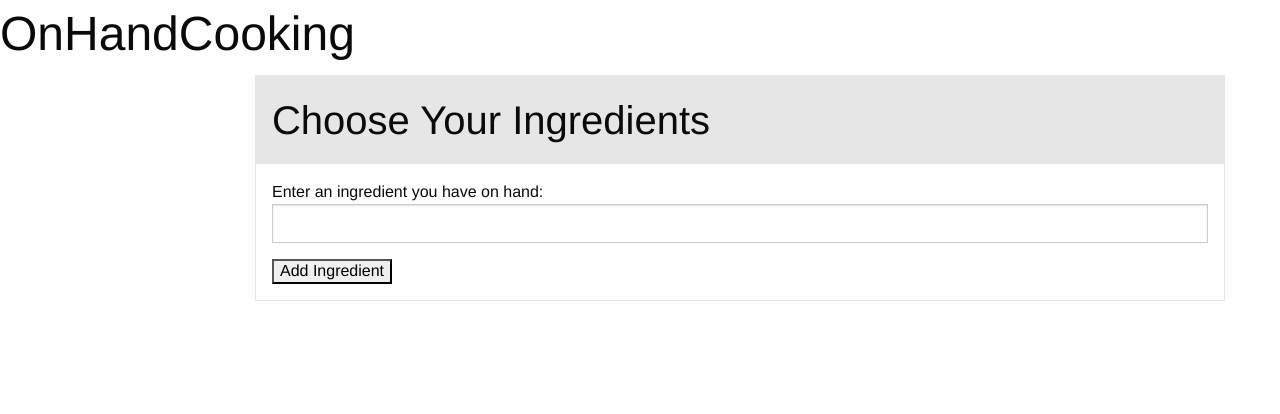
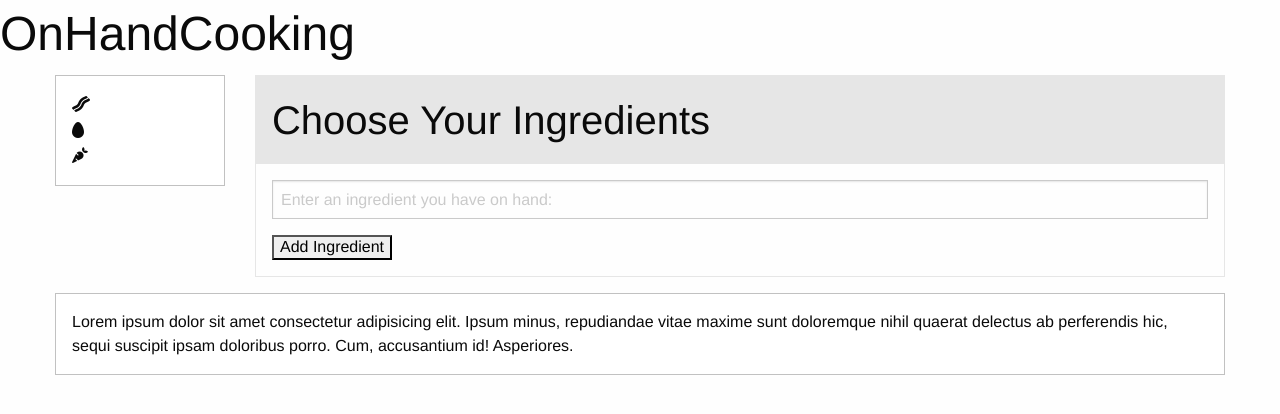
Before and after one commit to cookItAndDontBurnIt/onHandCooking, a plain HTML site: page index.html in a window 1280 px wide. Drawn offline with nearby package versions, Linux system fonts and the light colour scheme.

Commit message:
added containers for ingredient icons and recipes

```diff
--- a/index.html
+++ b/index.html
@@ -12,6 +12,12 @@
       integrity="sha256-ogmFxjqiTMnZhxCqVmcqTvjfe1Y/ec4WaRj/aQPvn+I="
       crossorigin="anonymous"
     />
+    <link
+      rel="stylesheet"
+      href="https://cdnjs.cloudflare.com/ajax/libs/font-awesome/5.15.3/css/all.min.css"
+      integrity="sha512-iBBXm8fW90+nuLcSKlbmrPcLa0OT92xO1BIsZ+ywDWZCvqsWgccV3gFoRBv0z+8dLJgyAHIhR35VZc2oM/gI1w=="
+      crossorigin="anonymous"
+    />
 
     <title>OnHandCooking</title>
   </head>
@@ -22,10 +28,19 @@
       <div class="grid-x grid-margin-x">
         <!-- ingredient icons container -->
         <div class="cell small-12 large-2">
+
+
           <!-- List for holding ingredient icons -->
-          <ul>
-          </ul>
+          <div class="callout">
+            <ul class="no-bullet">
+              <!-- These are just for testing.  They will be dynamically created and added -->
+              <li><i class="fas fa-bacon"></i></li>
+              <li><i class="fas fa-egg"></i></li>
+              <li><i class="fas fa-carrot"></i></li>
+            </ul>
+          </div>
         </div>
+        <!-- ingredients icons container -->
         <div class="cell small-12 large-10">
           <!-- Card -->
           <div class="card">
@@ -33,15 +48,22 @@
               <h2>Choose Your Ingredients</h2>
             </div>
             <div class="card-section">
-              <span>Enter an ingredient you have on hand:</span>
               <form>
-                <input type="text" id="ingredientName" name="ingredientName">
+                <input type="text" placeholder="Enter an ingredient you have on hand:" id="ingredientName" name="ingredientName">
                 <input type="submit" value="Add Ingredient"></input>
               </form>
-
             </div>
           </div>
           <!-- card end -->
+        </div>
+      </div>
+      <!-- Container to hold recipes -->
+      <div class="grid-x recipes-container">
+        <div class="cell">
+          <!-- Placeholder for recipes -->
+          <div class="callout">
+            Lorem ipsum dolor sit amet consectetur adipisicing elit. Ipsum minus, repudiandae vitae maxime sunt doloremque nihil quaerat delectus ab perferendis hic, sequi suscipit ipsam doloribus porro. Cum, accusantium id! Asperiores.
+          </div>
         </div>
       </div>
     </div>
```
